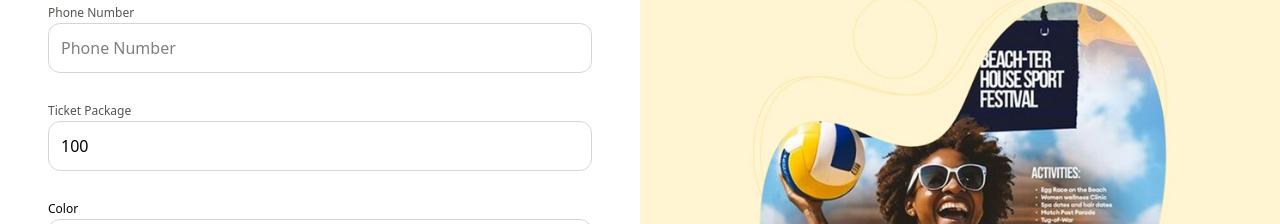
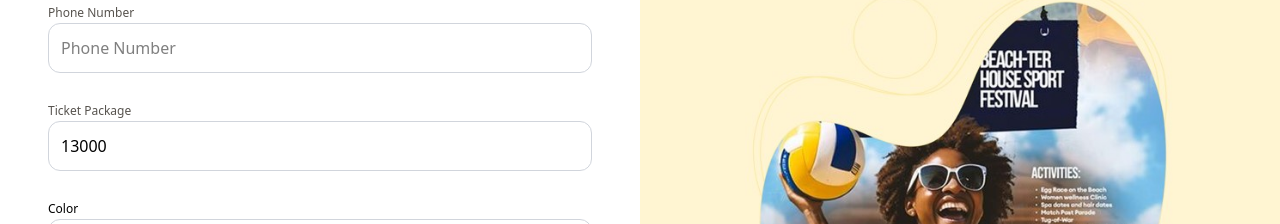
Before and after one commit to jhaastrup/woman-fest, a React (Vite) app: page / in a window 1280 px wide. Shown: the part 317-541 px from the top of the page. Built offline with nearby package versions, Linux system fonts and the light colour scheme.

Commit message:
new updates

```diff
--- a/src/components/payment.tsx
+++ b/src/components/payment.tsx
@@ -98,7 +98,7 @@ const CustomerDetails: React.FC = () => {
       phone: data.phone,
       firstName: data.firstName,
       lastName: data.lastName,
-      amount: 100,
+      amount: 13000,
       currency: data.currency,
       metadata: data.metaData || "",
       onTransaction: (response: any) => {
@@ -172,7 +172,7 @@ const CustomerDetails: React.FC = () => {
           <div className="w-full">
             <label className="text-[#57534E] font-normal text-xs">Ticket Package</label>
             <div className="border border-gray-300 p-3 rounded-xl">
-              <input type="text" name="amount" placeholder="₦13,000" className="text-black" defaultValue={100} />
+              <input type="text" name="amount" placeholder="₦13,000" className="text-black" defaultValue={13000} />
             </div>
           </div>
           <div className="w-full">
```
